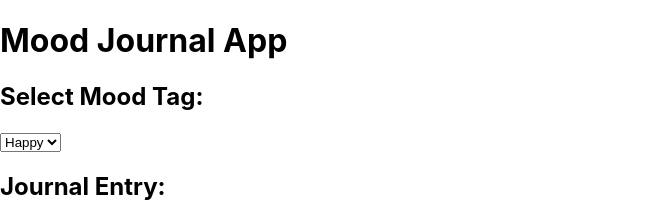
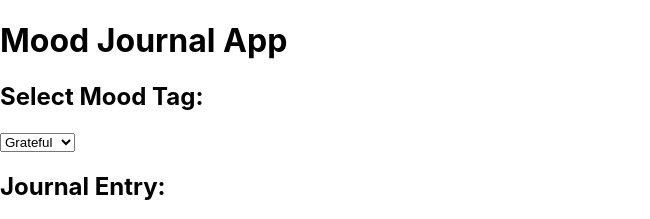
Before and after one commit to elnzh/youCode2024, a React (Create React App) app in the folder outfit-recommender/: page / in a window 1280 px wide. Shown: the top 219 px of the page, without its empty margins (0-650 px from the left). Built offline with nearby package versions, Linux system fonts and the light colour scheme; no server answers.

Commit message:
added more options

```diff
--- a/outfit-recommender/src/App.js
+++ b/outfit-recommender/src/App.js
@@ -10,7 +10,7 @@ const App = () => {
     <div>
       <h1>Mood Journal App</h1>
       <MoodJournal onDescriptionChange={setGeneratedQuote} onMoodTagChange={setMoodTag} />
-      {console.log(generatedQuote,"dfkgfk", moodTag, "grgrrgr")}
+      {/* {console.log("Just for Testing: ", generatedQuote, "dfkgfk", moodTag, "grgrrgr")} */}
     </div>
   );
 };
--- a/outfit-recommender/src/moodJournal.jsx
+++ b/outfit-recommender/src/moodJournal.jsx
@@ -95,8 +95,6 @@ const MoodJournal = ({ onDescriptionChange, onMoodTagChange }) => {
         console.log('Journal Text:', journalTextInput);
         console.log('Date:', dateInput);
 
-
-
     }
 
     let openAIQuote = async () => {
@@ -124,10 +122,15 @@ const MoodJournal = ({ onDescriptionChange, onMoodTagChange }) => {
         <div>
             <h2>Select Mood Tag:</h2>
             <select value={moodTagInput} onChange={handleMoodTagChange}>
+                <option value="Grateful">Grateful</option>
+                <option value="Excited">Excited</option>
                 <option value="Happy">Happy</option>
+                <option value="Inspired">Inspired</option>
+                <option value="Tired">Tired</option>
                 <option value="Sad">Sad</option>
-                <option value="Tired">Tired</option>
-                {/* Add more mood tags as needed */}
+                <option value="Stressed">Stressed</option>
+                <option value="Angry">Angry</option>
+                <option value="Lonely">Lonely</option>
             </select>
 
             <h2>Journal Entry:</h2>
```
